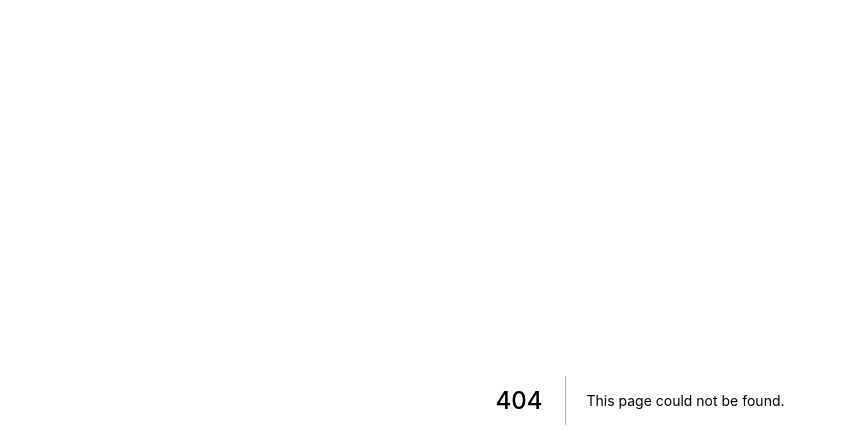
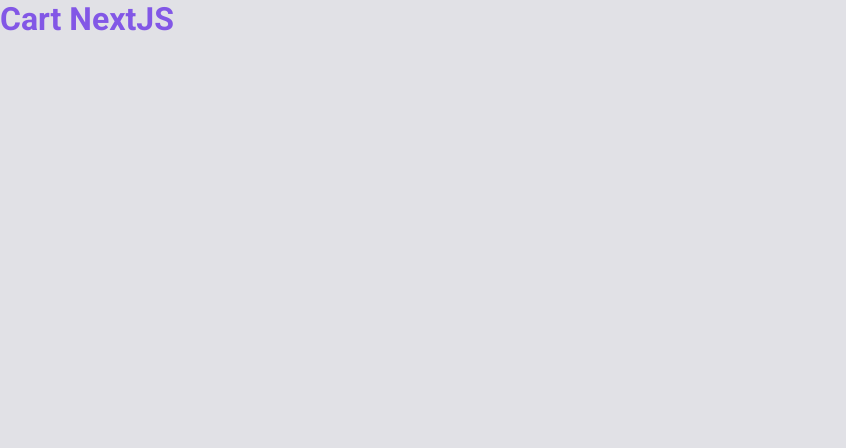
Before and after one commit to ThalesAvila/nextjs-incremental-adoption, a Next.js app: page /cart in a window 1280 px wide. Before the commit this address had no page. Shown: the top 448 px of the page, without its empty margins (0-846 px from the left). Built offline with nearby package versions, Linux system fonts and the light colour scheme.

Commit message:
feat: adding cart route

```diff
--- /dev/null
+++ b/src/pages/cart.tsx
@@ -0,0 +1,5 @@
+import React from 'react'
+
+export default function Cart() {
+  return <h1>Cart NextJS</h1>
+}
```
